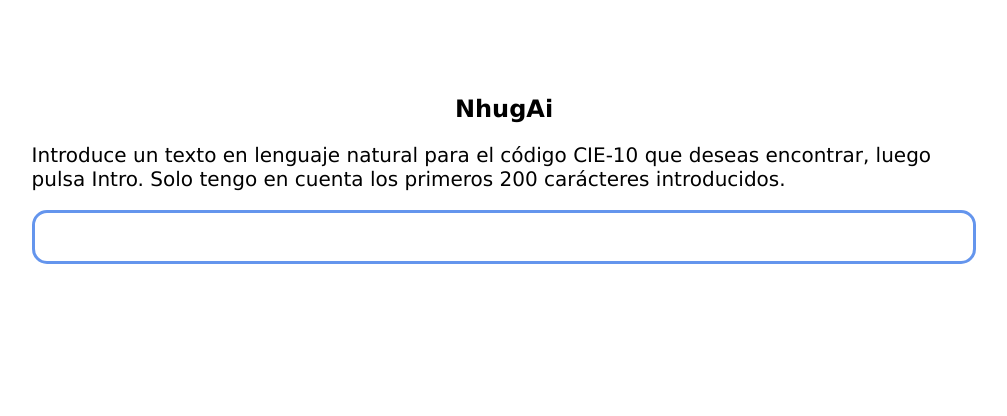
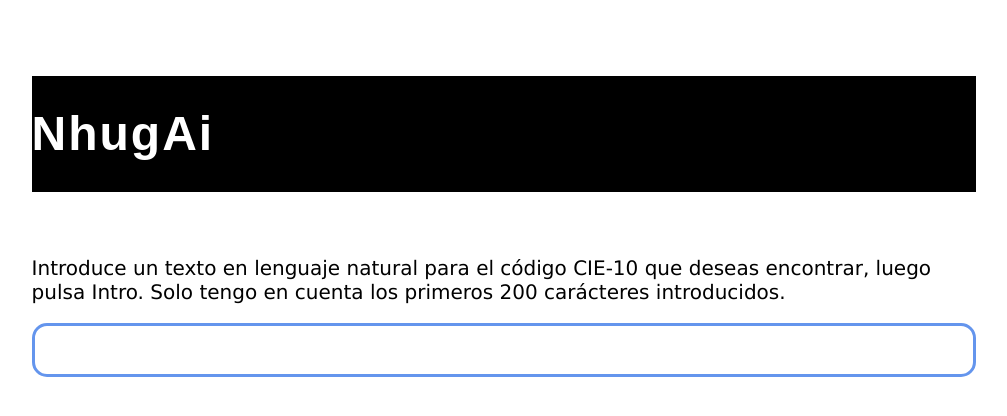
Before and after one commit to jmgomezco/cie10, a plain HTML site: page index.html in a window 1280 px wide. Shown: the whole page, without its empty margins (136-1143 px from the left). Drawn offline with Linux system fonts and the light colour scheme.

Commit message:
Update styles for h2 and remove font import
Removed Google Fonts import and added styles for h2.

```diff
--- a/style.css
+++ b/style.css
@@ -1,4 +1,4 @@
-@import url('https://fonts.googleapis.com/css2?family=Bubblegum+Sans&display=swap');
+
 * { box-sizing: border-box; }
 
 body {
@@ -10,6 +10,26 @@ body {
     display: flex;
     flex-direction: column;
     overflow-x: hidden;
+}
+
+h2 {
+    font-family: 'Orbitron', Arial, sans-serif;
+    font-size: clamp(28px, 7vw, 48px);
+    font-weight: 900;
+    font-style: normal;
+    color: #fff;
+    background: #000;
+    margin: 0 0 clamp(40px, 8vh, 80px) 0;
+    padding: 32px 0 32px 0; /* padding-left: 0 para alineación perfecta */
+    line-height: 1.1;
+    letter-spacing: 2px;
+    text-shadow: none;
+    text-align: left;
+    border-radius: 0;
+    border: none;
+    width: 100%;
+    box-sizing: border-box;
+    display: block;
 }
 
 /* Pantalla inicial */
```
